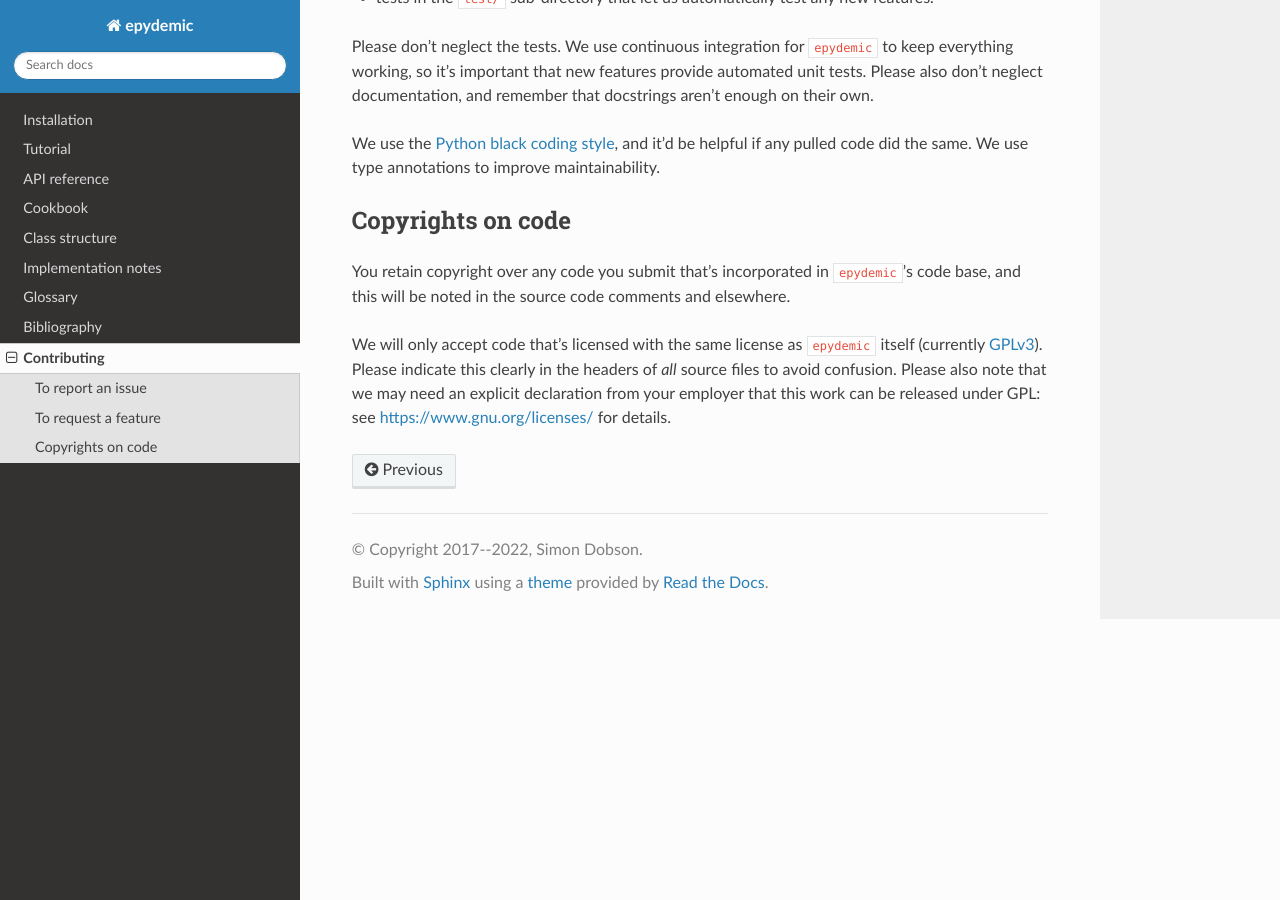
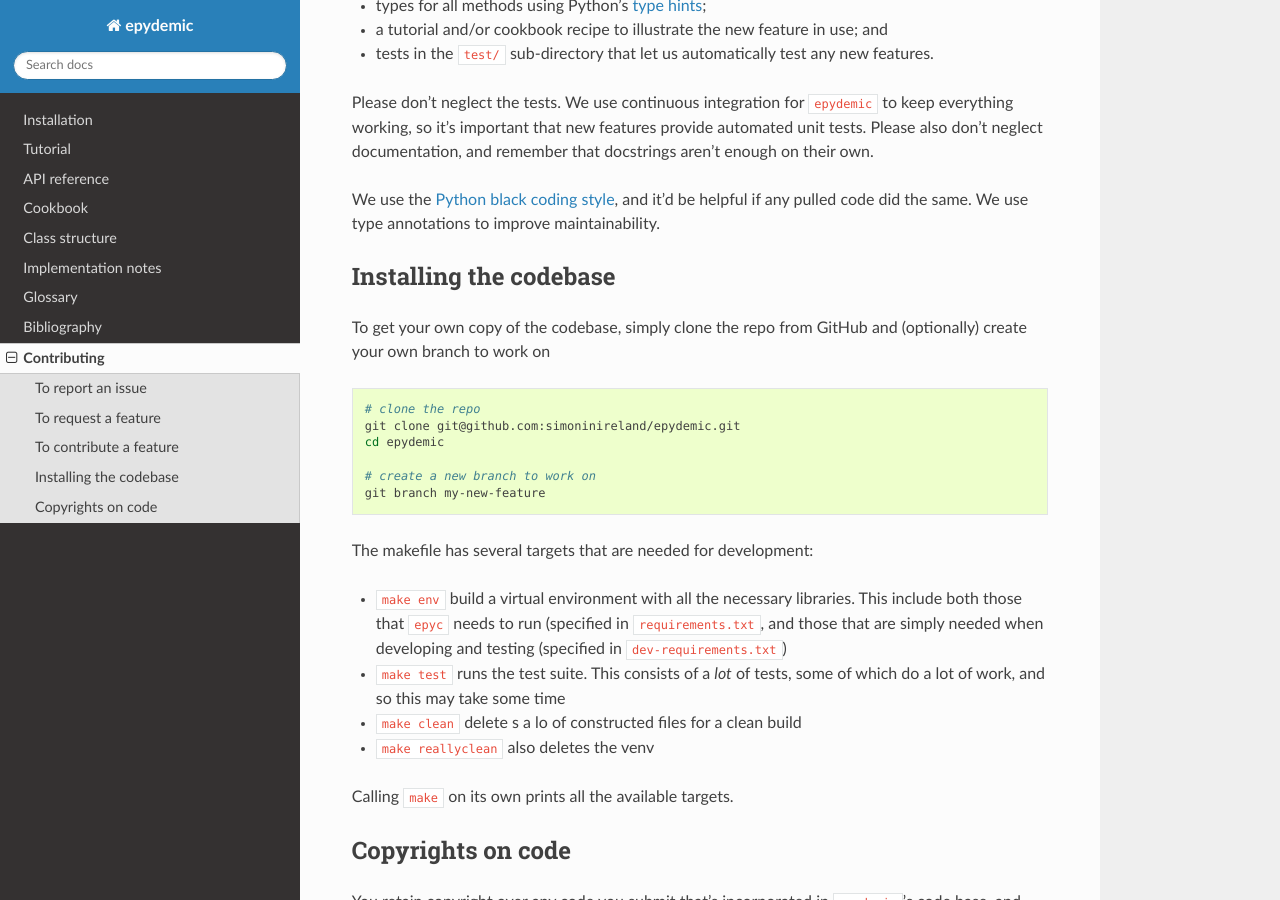
Before and after one commit to simoninireland/epydemic, a Sphinx documentation site: the page built from doc/contributing.rst, in a window 1280 px wide and 900 px high, scrolled down 770 px. Built offline with Sphinx 7.4.7 and the Read the Docs theme 2.0.0, drawn with Linux system fonts in a browser that asks for light colours; some of the changed text lies outside the part shown.

Commit message:
Added notes on the build system

```diff
--- a/doc/contributing.rst
+++ b/doc/contributing.rst
@@ -4,6 +4,7 @@ Contributing
 ``epydemic`` is an open-source project, and we welcome comments, issue
 reports, requests for new features, and (especially!) code for new
 features.
+
 
 To report an issue
 ------------------
@@ -17,11 +18,16 @@ Please be as specific as possible about the problem. Code that
 illustrates an issue is very welcome, but please make it as simple as
 possible!
 
+
 To request a feature
 --------------------
 
 If you simply want to suggest a feature, please open an issue report
 as above.
+
+
+To contribute a feature
+-----------------------
 
 If on the other hand you have proposed code for a new feature, please
 create a pull request containing your proposal, with using ``git``
@@ -47,6 +53,36 @@ We use the `Python black coding style <https://pypi.org/project/black/>`_,
 and it'd be helpful if any pulled code did the same. We use type
 annotations to improve maintainability.
 
+
+Installing the codebase
+-----------------------
+
+To get your own copy of the codebase, simply clone the repo from
+GitHub and (optionally) create your own branch to work on
+
+.. code-block:: sh
+
+   # clone the repo
+   git clone git@github.com:simoninireland/epydemic.git
+   cd epydemic
+
+   # create a new branch to work on
+   git branch my-new-feature
+
+The makefile has several targets that are needed for development:
+
+- ``make env`` build a virtual environment with all the necessary
+  libraries. This include both those that ``epyc`` needs to run
+  (specified in ``requirements.txt``, and those that are simply needed
+  when developing and testing (specified in ``dev-requirements.txt``)
+- ``make test`` runs the test suite. This consists of a *lot* of
+  tests, some of which do a lot of work, and so this may take some time
+- ``make clean`` delete s a lo of constructed files for a clean build
+- ``make reallyclean`` also deletes the venv
+
+Calling ``make`` on its own prints all the available targets.
+
+
 Copyrights on code
 ------------------
 
```
